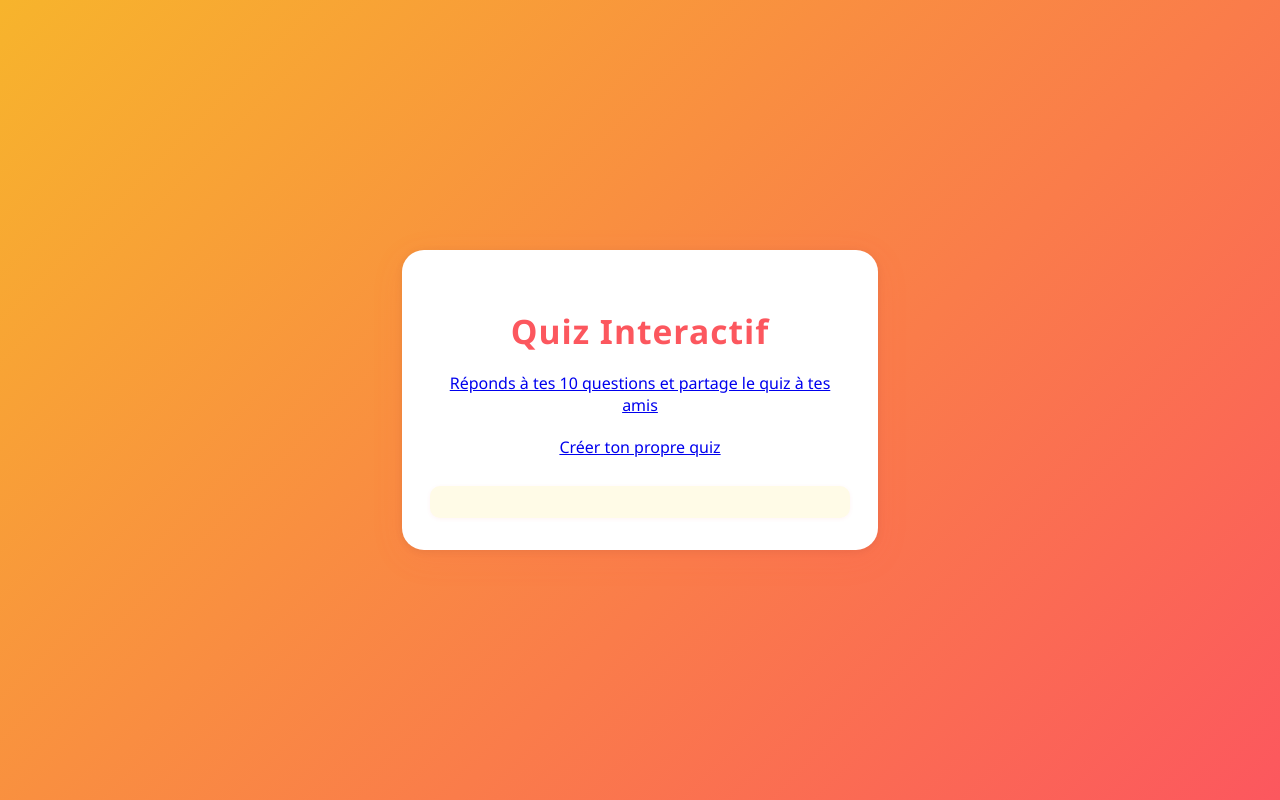
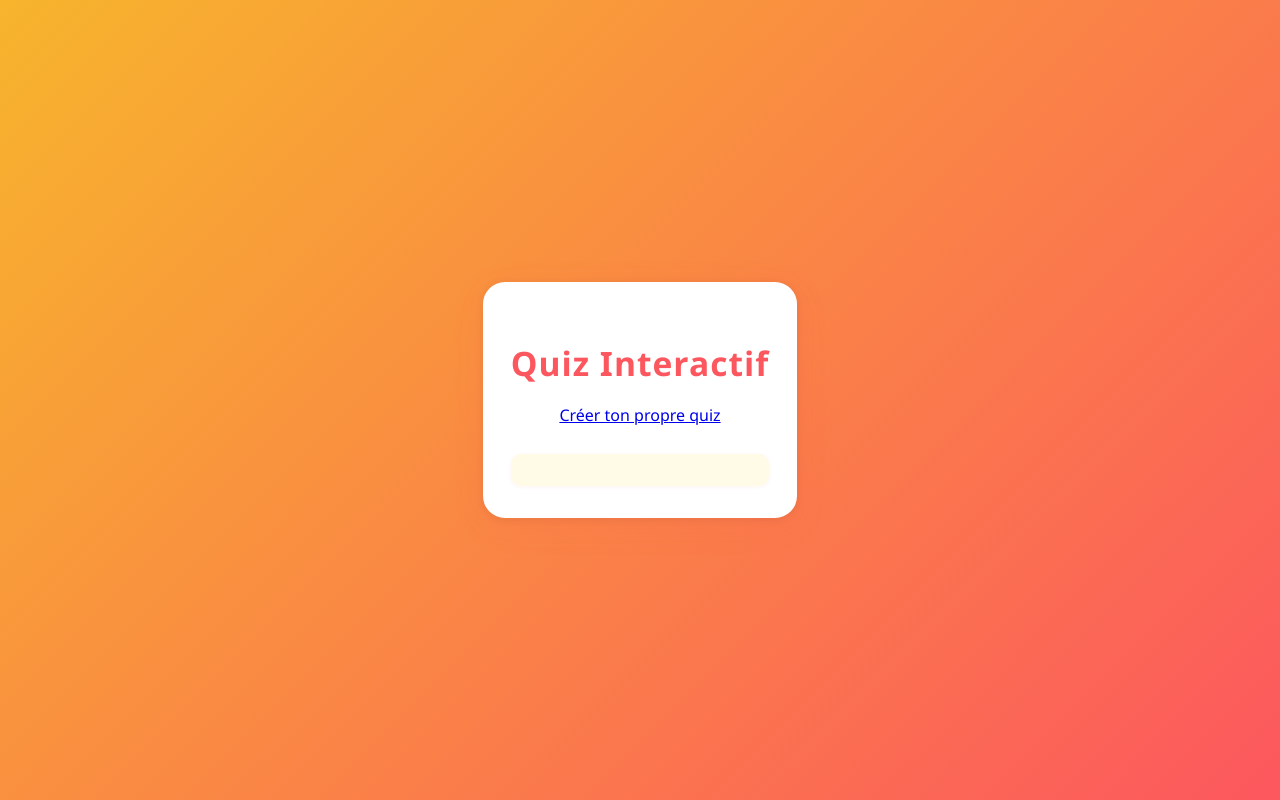
Before and after one commit to central00225/quiz-site, a plain HTML site: page index.html in a window 1280 px wide. Drawn offline with Linux system fonts and the light colour scheme.

Commit message:
Suppression de l'option 'Réponds à tes 10 questions', seul 'Créer ton propre quiz' reste sur la page d'accueil

```diff
--- a/index.html
+++ b/index.html
@@ -9,7 +9,6 @@
 <body>
   <div class="container">
     <h1>Quiz Interactif</h1>
-    <a href="start.html" style="display:block;margin-bottom:20px;">Réponds à tes 10 questions et partage le quiz à tes amis</a>
     <a href="create.html" style="display:block;margin-bottom:20px;">Créer ton propre quiz</a>
     <div id="quiz"></div>
     <button id="next-btn">Suivant</button>
```
